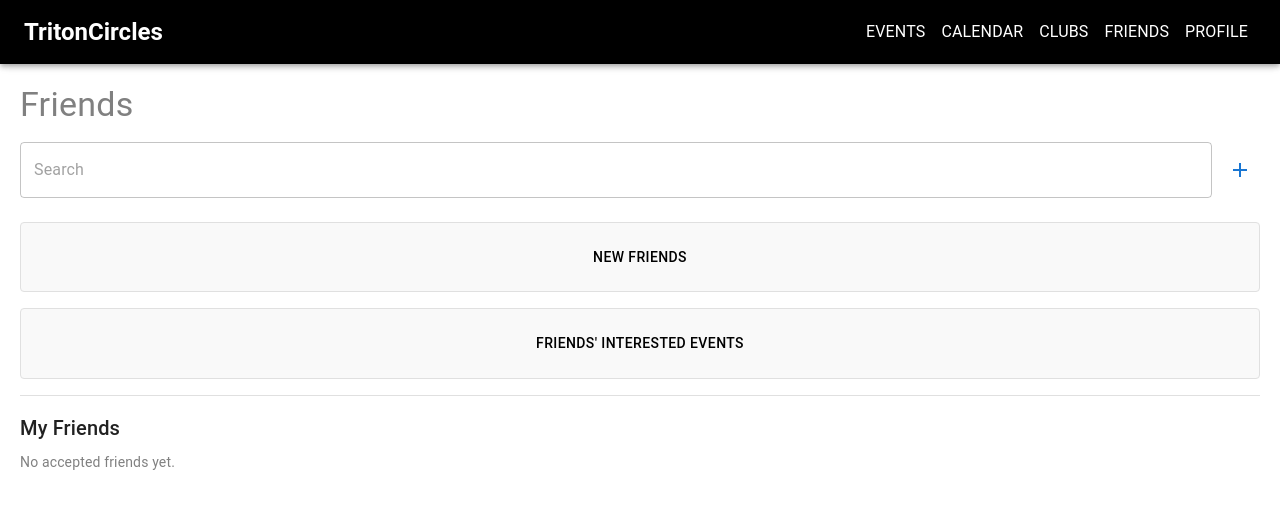
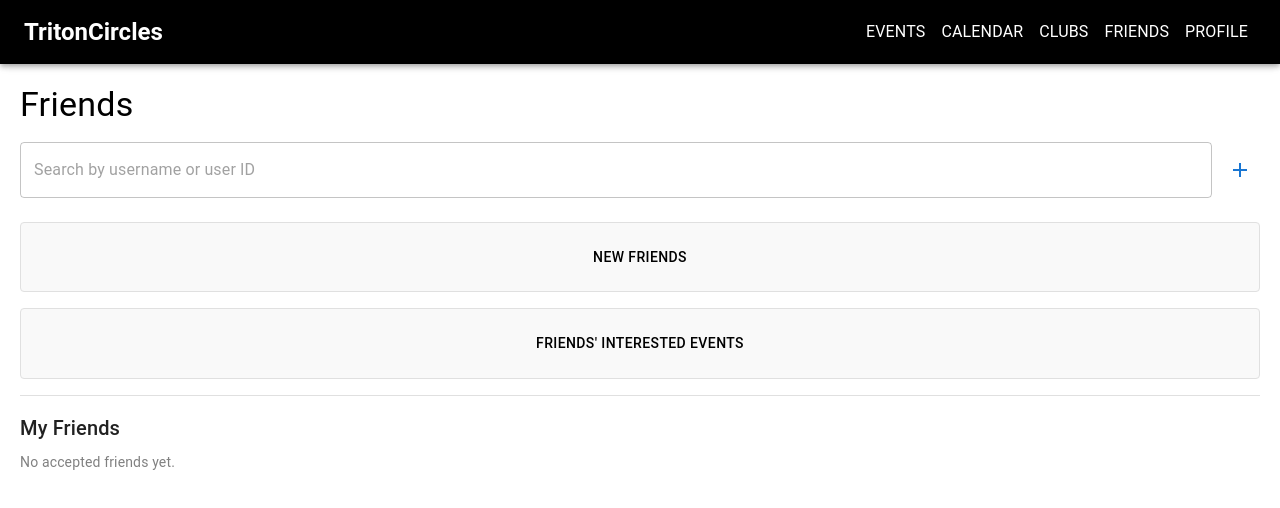
Before and after one commit to SithuSoe04/CSE110_Project, a React (Create React App) app in the folder tritoncircles/: page /friends in a window 1280 px wide. Shown: the top 508 px of the page. Built offline with nearby package versions, Linux system fonts and the light colour scheme.

Commit message:
Update Friends.tsx

```diff
--- a/tritoncircles/src/views/Friends.tsx
+++ b/tritoncircles/src/views/Friends.tsx
@@ -132,14 +132,14 @@ const Friends: React.FC = () => {
 
   return (
     <Box sx={{ padding: "20px" }}>
-      <Typography variant="h4" sx={{ color: "gray", mb: 2 }}>
+      <Typography variant="h4" sx={{ color: "black", mb: 2 }}>
         Friends
       </Typography>
 
       {/* Search Bar */}
       <Box sx={{ display: "flex", alignItems: "center", mb: 3 }}>
         <TextField fullWidth
-        placeholder="Search"
+        placeholder="Search by username or user ID"
         variant="outlined"
         value={searchValue}
         onChange={(e) => setSearchValue(e.target.value)}
```
